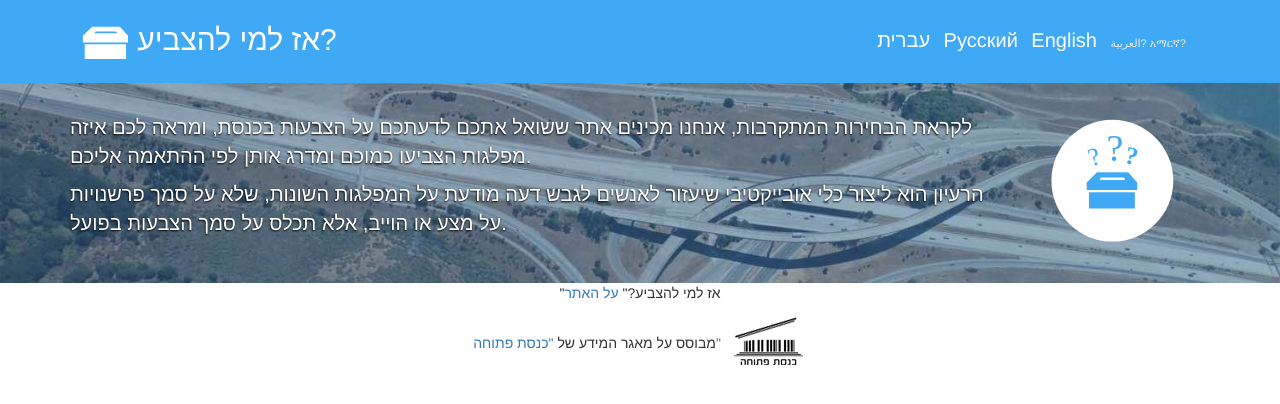
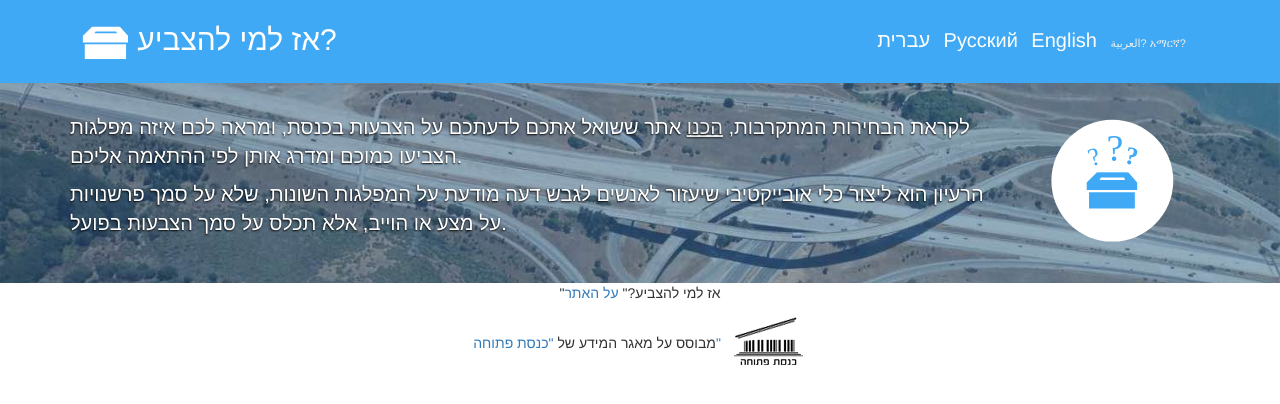
Before and after one commit to yairchu/azlemi, a Django app: template vote/templates/base.html in a window 1280 px wide. Shown: the top 404 px of the page. Run offline with Django 3.2, Linux system fonts and the light colour scheme; the template is opened without the code that fills it, so the values that code supplies are empty; some libraries are stand-ins or nearby versions.

Commit message:
text updates

```diff
--- a/vote/templates/base.html
+++ b/vote/templates/base.html
@@ -58,6 +58,11 @@
       color: white;
       font-size: 20px;
       text-shadow: -0.5px 0.5px 2px black;
+    }
+
+    .intro a {
+      color: #eee;
+      text-decoration: underline;
     }
 
     .logo-left {
@@ -158,10 +163,10 @@
         </div>
         <div style="padding-top: 30px; padding-bottom: 30px;">
           <p>
+            {% trans "לקראת הבחירות המתקרבות" %},
+            <a target="_blank" href="/about">{% trans "הכנו" %}</a>
             {% blocktrans %}
-              לקראת הבחירות המתקרבות,
-              אנחנו מכינים אתר
-              ששואל אתכם לדעתכם על הצבעות בכנסת,
+              אתר ששואל אתכם לדעתכם על הצבעות בכנסת,
               ומראה לכם איזה מפלגות הצביעו כמוכם
               ומדרג אותן לפי ההתאמה אליכם.
             {% endblocktrans %}
```
Also changed, not shown: locale/en/LC_MESSAGES/django.po, locale/ru/LC_MESSAGES/django.po, 2 other files.
